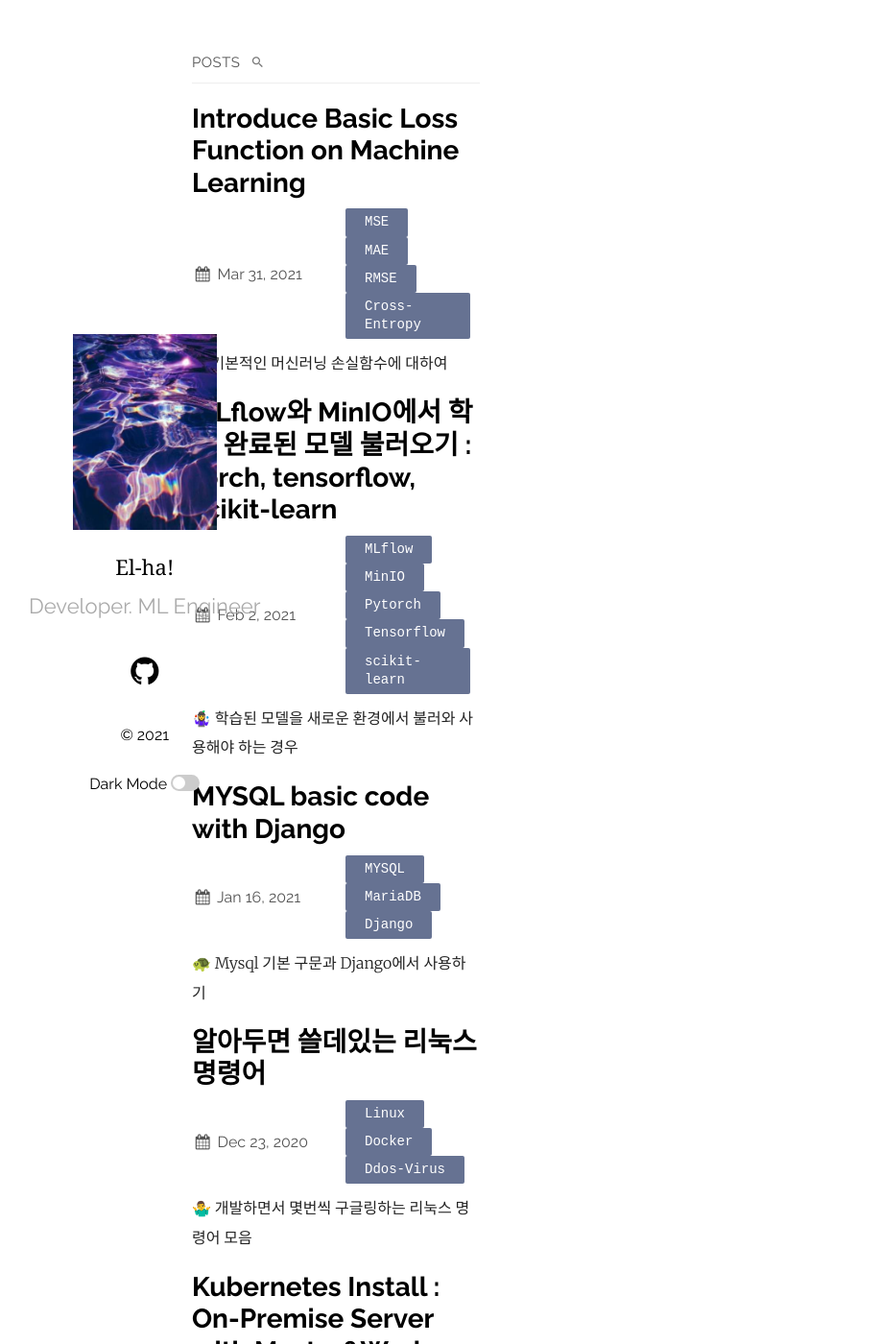
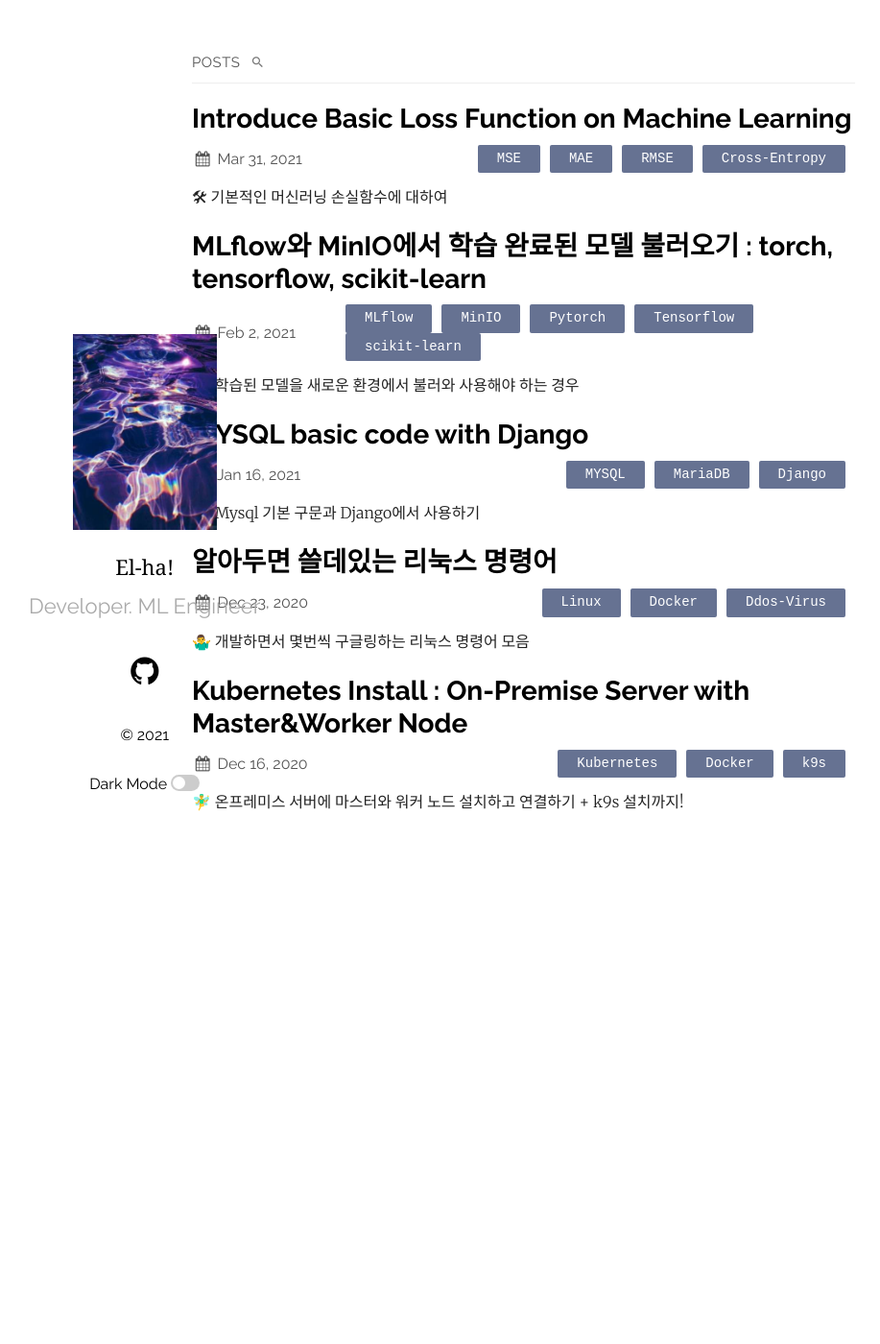
Before and after one commit to huhji-elha/huhji.github.io, a Jekyll site: the page built from index.md, in a window 1280 px wide and 1400 px high. Shown: the whole window at 96% size, without its empty margins (45-962 px from the left). Built offline with Jekyll 4.4.1, drawn with Linux system fonts in a browser that asks for light colours; some web fonts are replaced.

Commit message:
change width 100% to 80%

```diff
--- a/_sass/plain.scss
+++ b/_sass/plain.scss
@@ -52,7 +52,7 @@ main {
 
   @media screen and (min-width: $bigScreenW) {
     margin: 0 auto;
-    max-width: 500px;
+    max-width: 1200px;
   }
   @media screen and (max-width: 1280px) {
     margin: 0 75px;
@@ -74,7 +74,7 @@ main {
       font-family: Raleway, "NanumBarunGothic", serif;
       max-width: calc(100% - #{$leftWidth});
       margin-left: $leftWidth;
-      width: 100%;
+      width: 70%;
     }
   }
   .about {
```
